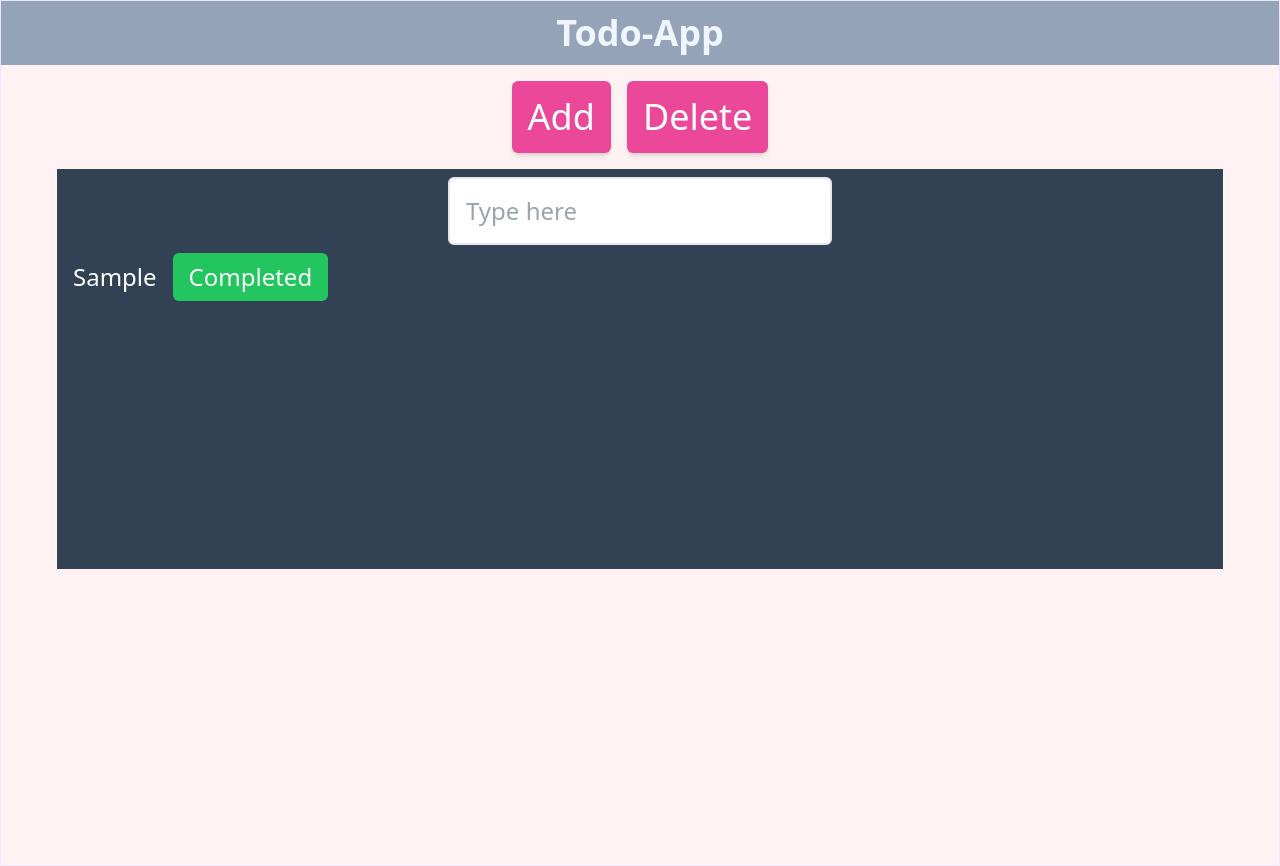
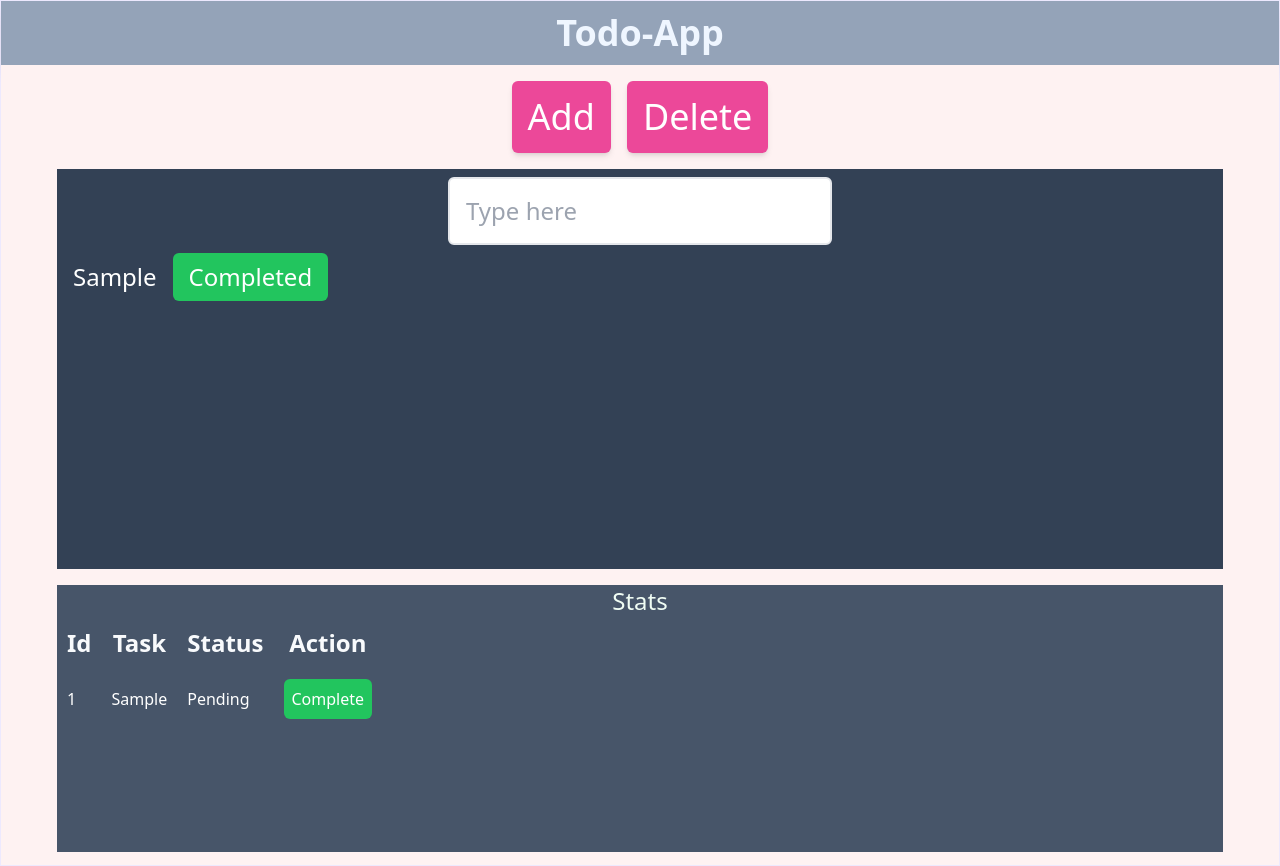
Before and after one commit to serii-singh/Todo, a React (Vite) app in the folder todo-self/: page / in a window 1280 px wide. Both pictures are taken after typing "Sample" into the empty fields and a click on the button "Add". Built offline with nearby package versions, Linux system fonts and the light colour scheme.

Commit message:
updated-code-with-functionality

```diff
--- a/todo-self/src/App.jsx
+++ b/todo-self/src/App.jsx
@@ -1,4 +1,8 @@
+
 import { useState } from 'react'
+import Table from './components/Table/Table';
+import TaskBox from './components/TaskBox';
+// import MainBox from './components/MainBox';
 
 import './App.css'
 
@@ -42,49 +46,24 @@ updatedTasks[index].completed = !updatedTasks[index].completed;
       className='text-4xl p-4 text-justify bg-pink-500 text-white rounded-md shadow-md hover:bg-violet-600'>
         Add
       </button>
-
       <button
       onClick={removeTask}
-      className='text-4xl p-4 text-justify bg-pink-500 text-white rounded-md shadow-md hover:bg-violet-600'>Delete</button>
+      className='text-4xl p-4 text-justify bg-pink-500 text-white rounded-md shadow-md hover:bg-violet-600'>
+      Delete
+      </button>
+      </div>
+      <div className='render-list bg-slate-700 h-1/2 overflow-scroll mx-14  '>
+       <TaskBox
+        input={input}
+        handleChange={handleChange}
+        task={task}
+        markCompleted={markCompleted}
+       />
 
       </div>
+      <Table task={task} markCompleted={markCompleted}/>
+     </div>
 
-      <div className='render-list bg-slate-700 h-1/2 overflow-scroll mx-14  '>
-
-   <div className='flex justify-center'>
-      <input
-            className="p-4 mt-2 text-2xl border-2 rounded-md  "
-            type="text"
-            value={input} // Display the current input value
-            onChange={handleChange} // Update input value in the task array
-            placeholder="Type here"
-          />
-</div>
-        <ul>
-          {task.length===0 ? (
-            <li className='text-2xl text-white text-center p-4'>No Tasks Available</li>) : (
-            task.map((task,index)=>(
-            // <li key={index} className='mx-2 px-2 text-2xl text-white py-2'>{task}
-            <li key={index} className={`mx-2 px-2 text-2xl text-white py-2 ${task.completed ? 'line-through text-red-400' : ''}`}>
-                  {task.text}
-            <button
-            className="ml-4 bg-green-500 text-white px-4 py-2 rounded-md"
-            // onClick={markCompleted}
-             onClick={() => markCompleted(index)}
-
-            >
-              {/* Completed */}
-              {task.completed ? "Unmark" : "Completed"}
-            </button></li>
-            ))
-
-            )
-          }
-        </ul>
-
-
-      </div>
-     </div>
 
       </div>
 
--- /dev/null
+++ b/todo-self/src/components/MainBox/MainBox.jsx
@@ -0,0 +1,14 @@
+
+
+
+export default function MainBox(){
+    return(
+
+
+<div>
+    MAIN TEST BOX
+</div>
+
+
+    )
+}
--- /dev/null
+++ b/todo-self/src/components/Table/Table.jsx
@@ -0,0 +1,59 @@
+/* eslint-disable react/prop-types */
+
+// // import React from "react";
+
+
+// const data = [
+//     {id :1 ,
+//     name : "random name",
+//     task:"completed"
+//     },
+//     {id :2 ,
+//     name : "anyone",
+//     task:"completed"
+//         },
+//     {id :3 ,
+//     name : "someone",
+//     task:"unmark"
+//             }
+// ];
+
+const Table = ({task,markCompleted}) =>{
+return(
+<div className="table-render h-1/3 bg-slate-600 my-4 mx-14 overflow-y-scroll">
+<h2 className="text-green-50 text-center text-2xl font-sans font-medium"> Stats </h2>
+<table border={1} cellPadding={10} cellSpacing={2}>
+    <thead className="text-2xl text-slate-50 ">
+        <tr>
+        <th>Id</th>
+        <th>Task</th>
+        <th>Status</th>
+        <th>Action</th>
+        </tr>
+    </thead>
+
+    <tbody className="text-white">
+        {task.map((taskItem, index)=>(
+    <tr key={index}>
+ <td>{index + 1}</td>
+              <td>{taskItem.text}</td>
+              <td>{taskItem.completed ? 'Completed' : 'Pending'}</td>
+              <td>
+                <button
+                  onClick={() => markCompleted(index)}
+                  className={`p-2 ${taskItem.completed ? 'bg-red-500' : 'bg-green-500'} text-white rounded-md`}
+                >
+                  {taskItem.completed ? 'Undo' : 'Complete'}
+                </button>
+              </td>
+            </tr>
+          ))}
+    </tbody>
+</table>
+
+</div>
+    );
+}
+
+
+export default Table;
--- /dev/null
+++ b/todo-self/src/components/TaskBox.jsx
@@ -0,0 +1,42 @@
+/* eslint-disable react/prop-types */
+
+
+
+export default function TaskBox({input,handleChange,task,markCompleted}){
+    return(
+
+        <div>
+
+        <div className='flex justify-center'>
+           <input
+                 className="p-4 mt-2 text-2xl border-2 rounded-md  "
+                 type="text"
+                 value={input}
+                 onChange={handleChange}
+                 placeholder="Type here"
+               />
+     </div>
+             <ul>
+               {task.length===0 ? (
+                 <li className='text-2xl text-white text-center p-4'>No Tasks Available</li>) : (
+                 task.map((task,index)=>(
+                 // <li key={index} className='mx-2 px-2 text-2xl text-white py-2'>{task}
+                 <li key={index} className={`mx-2 px-2 text-2xl text-white py-2 ${task.completed ? 'line-through text-red-400' : ''}`}>
+                       {task.text}
+                 <button
+                 className={`ml-4 text-white px-4 py-2 rounded-md ${task.completed ? 'bg-red-500' : 'bg-green-500'} `}
+                 // onClick={markCompleted}
+                  onClick={() => markCompleted(index)}
+
+                 >
+                   {/* Completed */}
+                   {task.completed ? "Unmark" : "Completed"}
+                 </button></li>
+                 ))
+
+                 )
+               }
+             </ul>
+           </div>
+    )
+}
```
Also changed, not shown: todo-self/src/components/MainBox/style.css (added).
